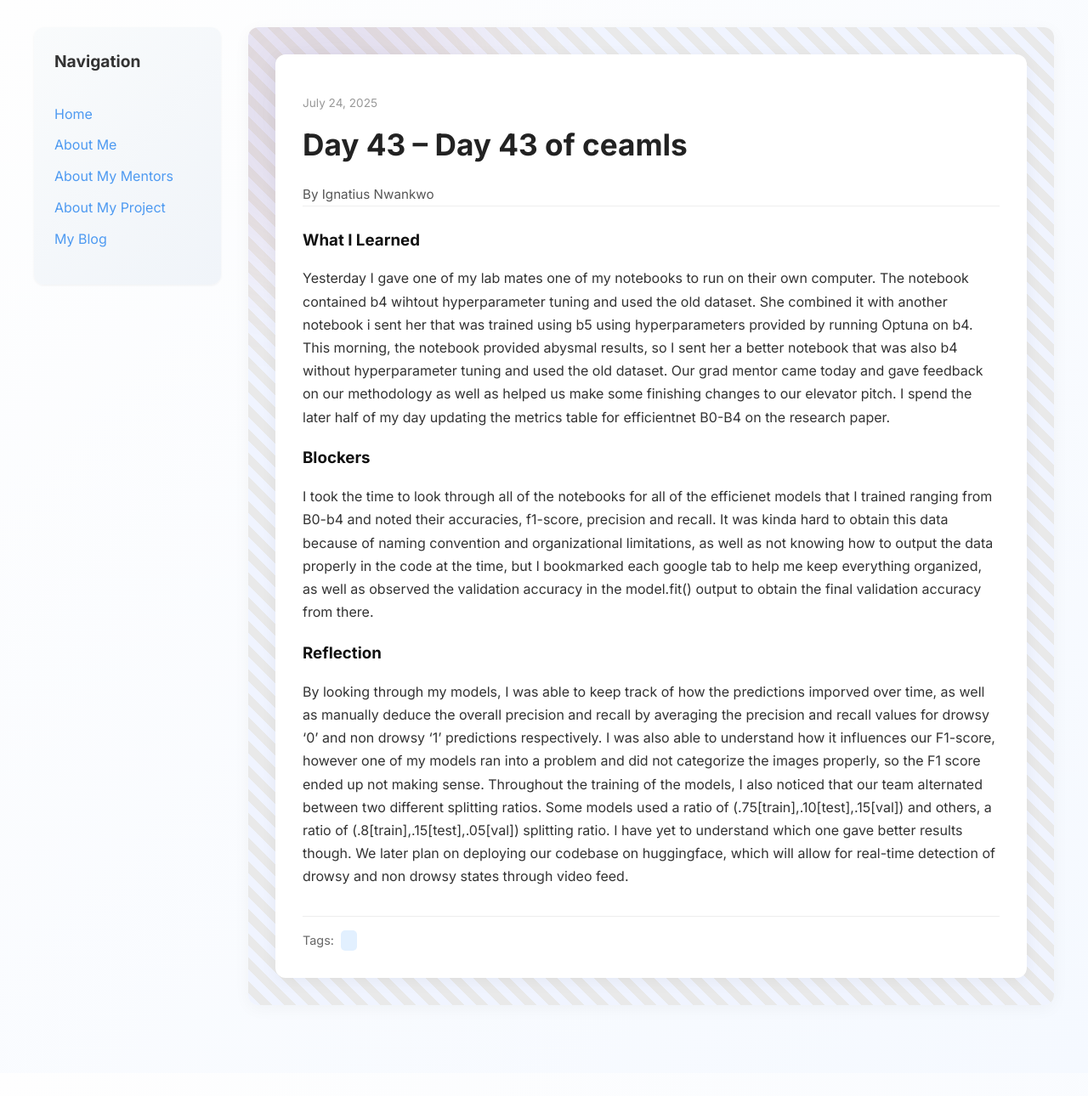
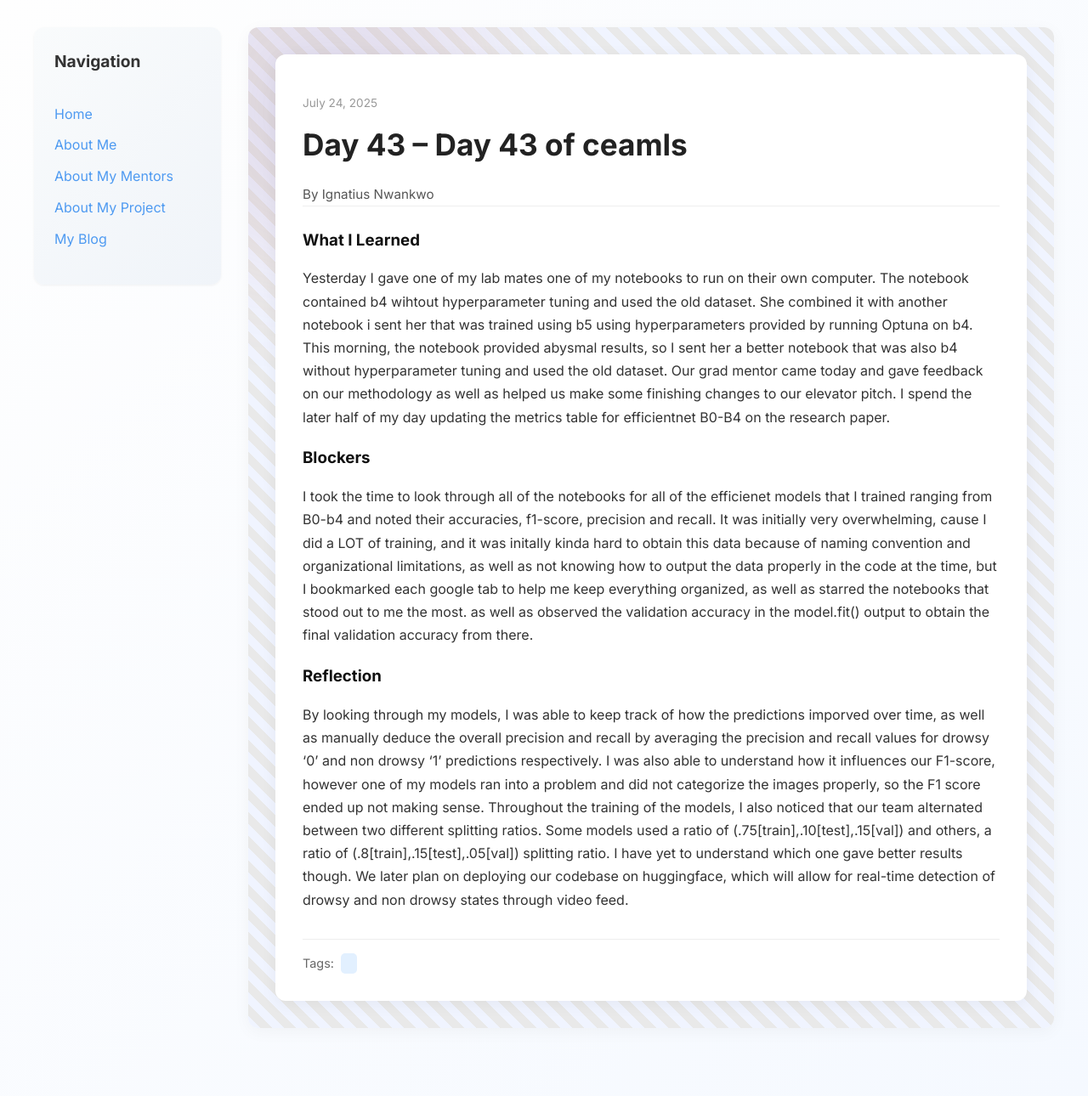
Before and after one commit to toxhi/toxhi.github.io, a Jekyll site: the page built from _posts/2025-07-24-day-43.md, in a window 1280 px wide. Shown: the whole page at 85% size. Built offline with Jekyll 4.4.1, drawn with Linux system fonts in a browser that asks for light colours; before the commit the page ends 1263 px from its top, so only the background shows below that.

Commit message:
Update 2025-07-24-day-43.md

```diff
--- a/_posts/2025-07-24-day-43.md
+++ b/_posts/2025-07-24-day-43.md
@@ -10,7 +10,7 @@
   Yesterday I gave one of my lab mates one of my notebooks to run on their own computer. The notebook contained b4 wihtout hyperparameter tuning and used the old dataset. She combined it with another notebook i sent her that was trained using b5 using hyperparameters provided by running Optuna on b4. This morning, the notebook provided abysmal results, so I sent her a better notebook that was also b4 without hyperparameter tuning and used the old dataset. Our grad mentor came today and gave feedback on our methodology as well as helped us make some finishing changes to our elevator pitch. I spend the later half of my day updating the metrics table for efficientnet B0-B4 on the research paper.
 
 blockers: |
-  I took the time to look through all of the notebooks for all of the efficienet models that I trained ranging from B0-b4 and noted their accuracies, f1-score, precision and recall. It was kinda hard to obtain this data because of naming convention and organizational limitations, as well as not knowing how to output the data properly in the code at the time, but I bookmarked each google tab to help me keep everything organized, as well as observed the validation accuracy in the model.fit() output to obtain the final validation accuracy from there.
+  I took the time to look through all of the notebooks for all of the efficienet models that I trained ranging from B0-b4 and noted their accuracies, f1-score, precision and recall. It was initially very overwhelming, cause I did a LOT of training, and it was initally kinda hard to obtain this data because of naming convention and organizational limitations, as well as not knowing how to output the data properly in the code at the time, but I bookmarked each google tab to help me keep everything organized, as well as starred the notebooks that stood out to me the most. as well as observed the validation accuracy in the model.fit() output to obtain the final validation accuracy from there.
 
 
 reflection: |
```
